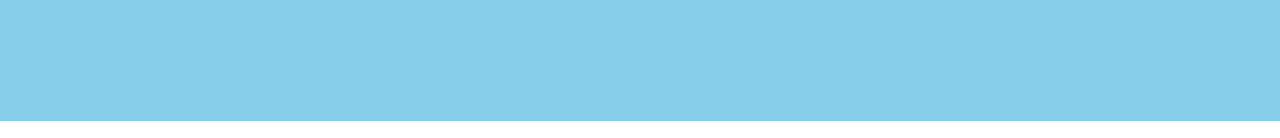
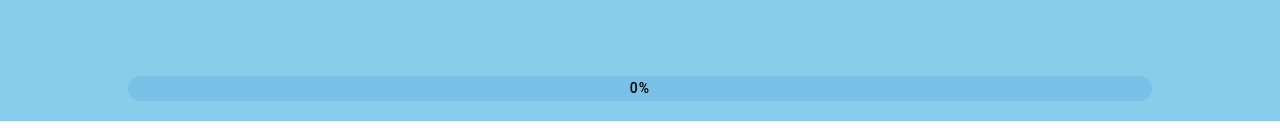
Before and after one commit to imjm/lingo-land, a Vue app in the folder lingoland-frontend/: page /game-room/1/running-game in a window 1280 px wide. Shown: the part 727-865 px from the top of the page. Built offline with nearby package versions, Linux system fonts and the light colour scheme; no server answers.

Commit message:
Feat: 랭크바 만들기
티켓: S11P12A603-388

```diff
--- /dev/null
+++ b/lingoland-frontend/src/stores/gameStore.js
@@ -0,0 +1,16 @@
+// src/stores/gameStore.js
+import { defineStore } from 'pinia';
+import { ref } from 'vue';
+
+export const useGameStore = defineStore('gameStore', () => {
+    const zCoordinate = ref(0);
+
+    function updateZCoordinate(newZ) {
+        zCoordinate.value = newZ;
+    }
+
+    return {
+        zCoordinate,
+        updateZCoordinate,
+    };
+});
--- a/lingoland-frontend/src/stores/runningGame/init.js
+++ b/lingoland-frontend/src/stores/runningGame/init.js
@@ -5,12 +5,12 @@ import { ref } from "vue";
 import { addLights } from "./light";
 import { loadMapSection, loadNewMapSection } from "./map";
 import { handleChickMovement } from "./model";
-
+import { useGameStore } from "../gameStore";
 import { updateTimer } from "./time";
 
 let renderer, scene, mixer, camera, controls, chickModel;
 let moveSide = ref(0);
-
+const gameStore = useGameStore();
 // 카메라 설정
 const cameraSettings = {
     distance: 10, // 카메라와 캐릭터 사이의 거리
@@ -173,6 +173,8 @@ function updateCameraPosition() {
         );
         camera.position.copy(chickPosition).add(cameraOffset);
         camera.lookAt(chickPosition); // 카메라가 병아리 모델을 항상 바라보도록 설정
+
+        gameStore.updateZCoordinate(chickPosition.z);
     }
 }
 
--- a/lingoland-frontend/src/views/RunningGameView.vue
+++ b/lingoland-frontend/src/views/RunningGameView.vue
@@ -5,7 +5,27 @@
             <canvas id="c"></canvas>
             <div id="timer">00:00:00</div>
             <div id="countdown" v-if="countdown > 0">{{ countdown }}</div>
+
+            <v-row>
+                <v-col class="d-flex align-center justify-center text-h5 my-1">
+                    <div id="progress-bar">
+                        <v-progress-linear
+                            rounded
+                            height="25"
+                            color="primary"
+                            :model-value="zDivided"
+                        >
+                            <template v-slot:default="{ value }">
+                                <div class="text-button">
+                                    {{ Math.ceil(value) }}%
+                                </div>
+                            </template>
+                        </v-progress-linear>
+                    </div>
+                </v-col>
+            </v-row>
         </div>
+        <!-- <p>{{ zCoordinate }}</p> -->
         <div id="coordinates" class="coordinates"></div>
         <!-- 퀴즈 문제 및 보기를 표시하는 부분 -->
         <div id="quiz-container" v-if="currentQuestion && countdown === 0">
@@ -29,19 +49,14 @@
 </template>
 
 <script setup>
-import { ref, onMounted } from "vue";
-
+import { ref, onMounted, computed } from "vue";
+import { useGameStore } from "@/stores/gameStore";
+import { storeToRefs } from "pinia";
 //초기 세팅
-import {
-    initDraw,
-} from "@/stores/runningGame/init";
+import { initDraw } from "@/stores/runningGame/init";
 
 //카운트다운 & 타이머
-import {
-    startCountdown,
-    countdown,
-} from "@/stores/runningGame/time";
-
+import { startCountdown, countdown } from "@/stores/runningGame/time";
 
 //문제
 import {
@@ -53,13 +68,14 @@ import {
     isCorrect,
 } from "@/stores/runningGame/question";
 
+const gameStore = useGameStore();
+const { zCoordinate } = storeToRefs(gameStore);
+const zDivided = computed(() => zCoordinate.value / 90);
 onMounted(() => {
     startCountdown();
     initDraw();
     loadQuestions(); // 문제 로드
 });
-
-
 </script>
 
 <style scoped>
@@ -89,6 +105,13 @@ onMounted(() => {
     border-radius: 5px;
 }
 
+#progress-bar {
+    position: absolute;
+    bottom: 20px;
+    left: 50%;
+    transform: translateX(-50%);
+    width: 80%;
+}
 #quiz-container {
     position: absolute;
     top: 20%;
```
Also changed, not shown: 1 other file (tests, documents, lock files or other folders).
